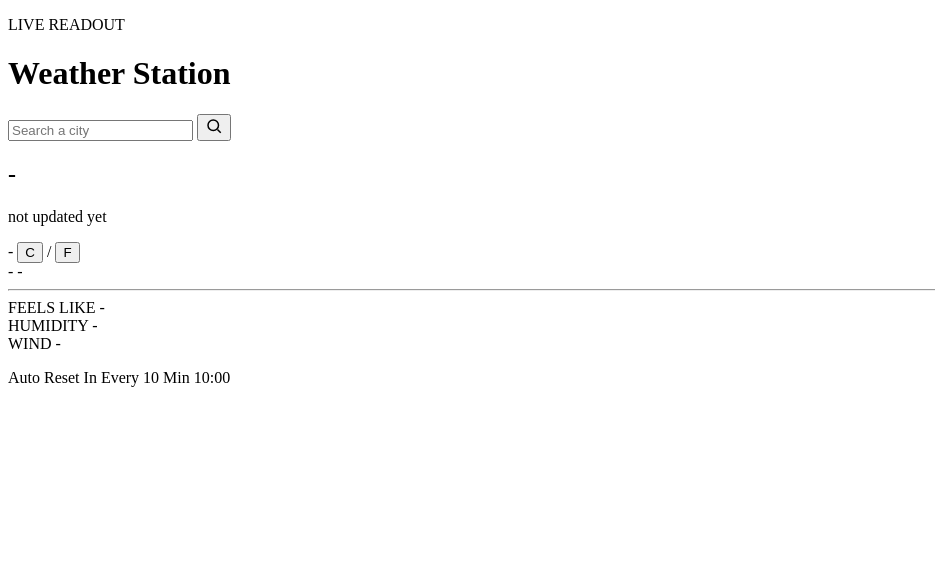
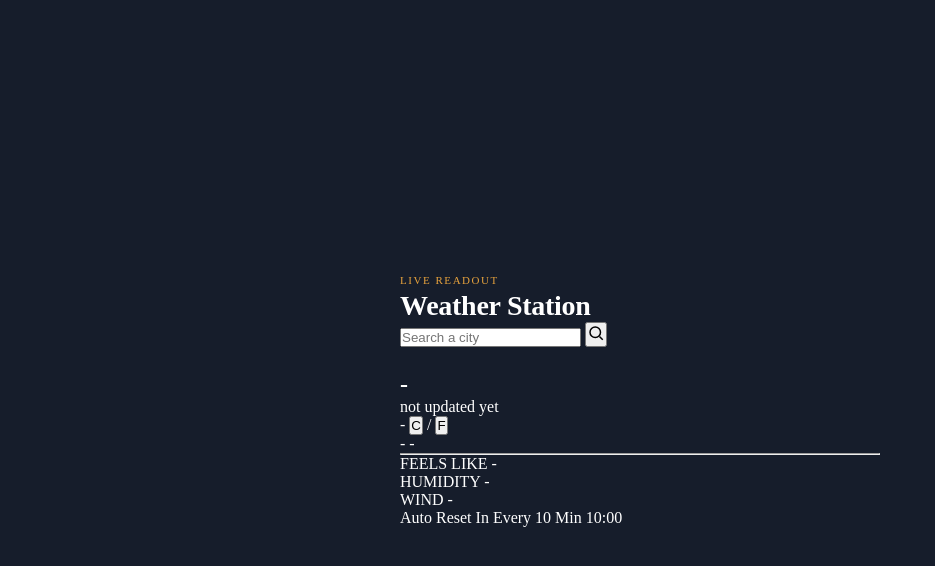
Before and after one commit to Priyanshu-x-code/Weather-tracker, a plain HTML site: page index.html in a window 1280 px wide. Shown: the whole page, without its empty margins (0-935 px from the left). Drawn offline with Linux system fonts and the light colour scheme.

Commit message:
modified

```diff
--- a/index.html
+++ b/index.html
@@ -9,11 +9,11 @@
 </head>
 <body>
     <div class="sky">
-        <main>
-            <header>
+        <main class="dashboard">
+            <header class="dashboard-header">
               <div class="search-weather">
-                 <p>LIVE READOUT </p>
-                 <H1>Weather Station </H1>
+                 <p class="brand-eyebrow">LIVE READOUT </p>
+                 <H1 class="brand-name">Weather Station </H1>
              </div>
              <form class="search-city">
                <input class="city" type="text" placeholder="Search a city"/>
--- a/style.css
+++ b/style.css
@@ -0,0 +1,45 @@
+*{
+    padding: 0;
+    margin:0;
+    box-sizing: border-box;
+
+}
+body{
+    height:100vh;
+
+}
+.sky{
+    min-height: 100vh;
+    width:100%;
+    display:flex;
+    justify-content: center;
+    align-items: center;
+    background-color:#161d2b ;
+    padding:24px;
+    color: white;
+     transition: background 1.2s ease;
+}
+.dashboard{
+   width:100%;
+   max-width: 480px;
+
+}
+.dashboard-header{
+
+  gap:16px;
+  margin-bottom: 24px;
+  flex-wrap: wrap;
+}
+.brand-eyebrow{
+    display: block;
+    font-size: 11px;
+    letter-spacing: 0.14em;
+    margin-bottom: 4px;
+    color:#e8a33d ;
+
+}
+.brand-name{
+    font-weight: 600;
+    font-size: 28px;
+    letter-spacing: -0.01em;
+}
```
